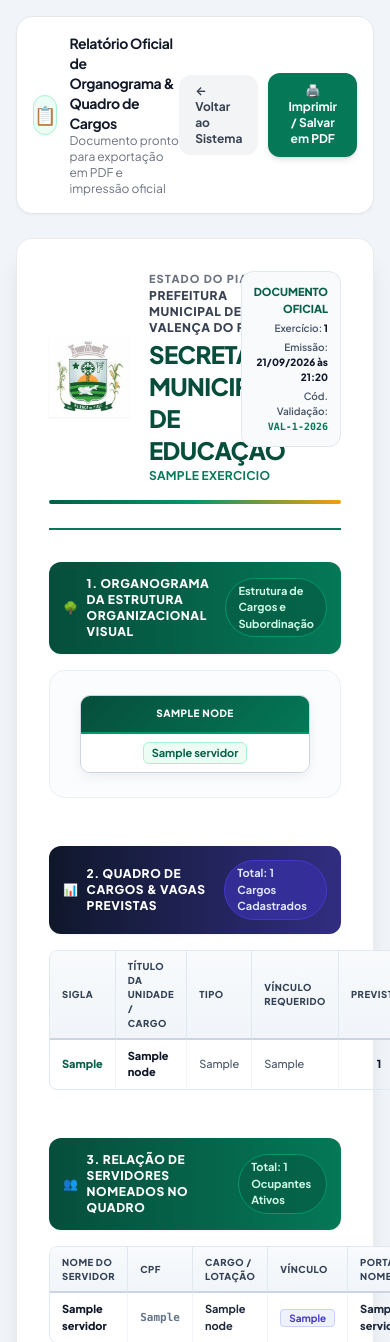
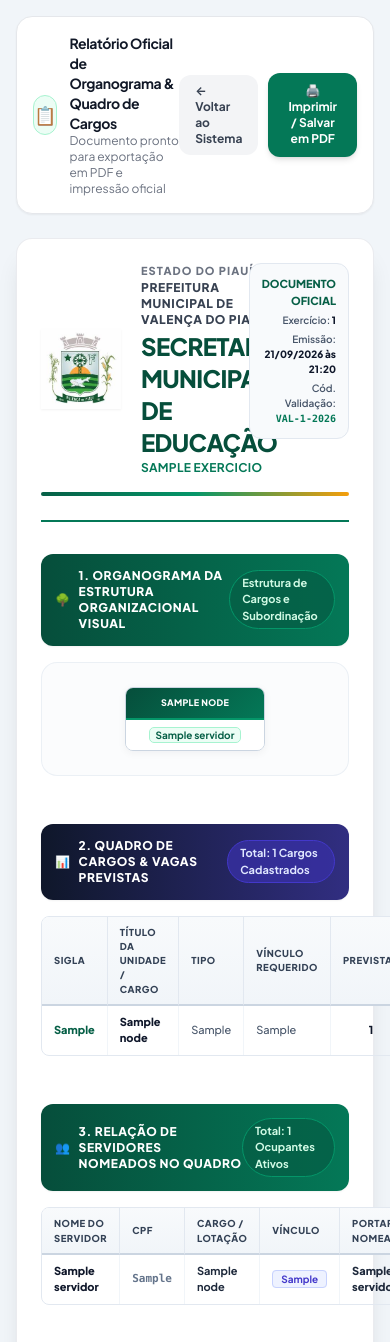
Before and after one commit to carlosvictorress/lotacaogestoor360, a Flask app: page /organograma/pdf/1 in a window 390 px wide; the page is wider, and only the part inside the window is pictured. Shown: the top 1342 px of that part. Run offline with Flask 3, Linux system fonts and the light colour scheme; a user stored in the database is signed in; data comes from the database, SQL or seed files in the repository; tables that the repository leaves empty hold one stand-in row (values such as "Sample post"); some libraries are stand-ins or nearby versions.

Commit message:
fix: ajustando layout responsivo e margens do PDF do organograma

```diff
--- a/templates/organograma_pdf.html
+++ b/templates/organograma_pdf.html
@@ -16,7 +16,7 @@
     <style>
         @page {
             size: A3 landscape;
-            margin: 10mm;
+            margin: 8mm;
         }
 
         @media print {
@@ -26,12 +26,24 @@
             body {
                 background: white !important;
                 padding: 0 !important;
+                margin: 0 !important;
+            }
+            #pdf-container {
+                max-width: 100% !important;
+                width: 100% !important;
+                box-shadow: none !important;
+                border: none !important;
+                padding: 0 !important;
+                margin: 0 !important;
             }
             .section-page-break {
                 page-break-before: always;
             }
             .pdf-watermark-fixed {
                 position: fixed !important;
+            }
+            .tree-content-inner {
+                zoom: 0.88;
             }
         }
 
@@ -56,14 +68,16 @@
             user-select: none;
         }
 
-        /* CARDS DO ORGANOGRAMA */
+        /* CARDS DO ORGANOGRAMA (AJUSTÁVEIS & COMPACTOS) */
         .org-card {
-            width: 230px;
+            min-width: 140px;
+            max-width: 200px;
+            width: 100%;
             box-sizing: border-box;
             background: #ffffff;
-            border-radius: 10px;
+            border-radius: 8px;
             border: 1px solid #cbd5e1;
-            box-shadow: 0 4px 12px rgba(15, 23, 42, 0.06);
+            box-shadow: 0 2px 8px rgba(15, 23, 42, 0.05);
             margin: 0 auto;
             overflow: hidden;
             transition: all 0.2s ease;
@@ -75,52 +89,57 @@
             background: linear-gradient(135deg, #064e3b 0%, #047857 100%);
             color: #ffffff;
             font-weight: 800;
-            font-size: 10px;
+            font-size: 9px;
             text-transform: uppercase;
-            letter-spacing: 0.5px;
+            letter-spacing: 0.3px;
             text-align: center;
-            padding: 6px 8px;
-            min-height: 38px;
+            padding: 5px 6px;
+            min-height: 32px;
             display: flex;
             align-items: center;
             justify-content: center;
-            line-height: 1.3;
+            line-height: 1.25;
             border-bottom: 2px solid #059669;
+            word-wrap: break-word;
+            overflow-wrap: break-word;
+            hyphens: auto;
         }
 
         .org-card-body {
             background-color: #ffffff;
             color: #1e293b;
             font-weight: 700;
-            font-size: 11px;
+            font-size: 10px;
             text-align: center;
-            padding: 8px 6px;
-            min-height: 34px;
+            padding: 6px 4px;
+            min-height: 30px;
             display: flex;
             align-items: center;
             justify-content: center;
             word-break: break-word;
+            line-height: 1.2;
         }
 
         .vaga-text {
             color: #dc2626;
             background-color: #fef2f2;
             border: 1px solid #fecaca;
-            padding: 2px 10px;
+            padding: 1px 8px;
             border-radius: 9999px;
-            font-size: 10px;
+            font-size: 9px;
             font-weight: 800;
-            letter-spacing: 0.8px;
+            letter-spacing: 0.5px;
         }
 
         .servidor-text {
             color: #065f46;
             background-color: #ecfdf5;
             border: 1px solid #a7f3d0;
-            padding: 2px 8px;
-            border-radius: 6px;
-            font-size: 11px;
+            padding: 1px 6px;
+            border-radius: 5px;
+            font-size: 10px;
             font-weight: 700;
+            word-break: break-word;
         }
 
         .tree-line-v {
@@ -211,7 +230,7 @@
     </div>
 
     <!-- CONTAINER PRINCIPAL DO DOCUMENTO -->
-    <div id="pdf-container" class="max-w-[1400px] mx-auto bg-white p-8 sm:p-10 rounded-2xl shadow-xl border border-gray-200/80 space-y-8 relative z-10">
+    <div id="pdf-container" class="max-w-[1400px] mx-auto bg-white p-6 sm:p-10 rounded-2xl shadow-xl border border-gray-200/80 space-y-8 relative z-10">
 
         <!-- CABEÇALHO OFICIAL DO MUNICÍPIO -->
         <div class="border-b-2 border-emerald-700 pb-6 relative">
@@ -250,7 +269,7 @@
             </div>
 
             {% macro render_node(node) %}
-            <div class="flex flex-col items-center">
+            <div class="flex flex-col items-center min-w-[140px] max-w-[200px] flex-1">
                 <div class="org-card">
                     <div class="org-card-header" title="{{ node.titulo }}">
                         {{ node.titulo }}
@@ -274,11 +293,9 @@
                     {% else %}
                         <div class="relative flex justify-center w-full mt-0.5">
                             <div class="absolute top-0 h-0.5 bg-emerald-600" style="left: calc(100% / {{ node.children|length }} / 2); right: calc(100% / {{ node.children|length }} / 2);"></div>
-                            <div class="flex justify-around w-full gap-4 pt-2">
+                            <div class="flex justify-center w-full gap-2 pt-2">
                                 {% for child in node.children %}
-                                    <div class="flex flex-col items-center flex-1">
-                                        {{ render_node(child) }}
-                                    </div>
+                                    {{ render_node(child) }}
                                 {% endfor %}
                             </div>
                         </div>
@@ -287,9 +304,9 @@
             </div>
             {% endmacro %}
 
-            <div class="py-6 overflow-x-auto bg-slate-50/50 rounded-2xl border border-slate-200/60 p-4">
+            <div class="py-6 overflow-x-auto bg-slate-50/50 rounded-2xl border border-slate-200/60 p-4 tree-content-inner">
                 {% if root_nodes and root_nodes|length > 0 %}
-                    <div class="flex flex-col items-center gap-8">
+                    <div class="flex flex-col items-center gap-6 w-full">
                         {% for r in root_nodes %}
                             {{ render_node(r) }}
                         {% endfor %}
@@ -450,7 +467,6 @@
                 </span>
             </div>
 
-
             <div class="grid grid-cols-6 gap-3 text-center">
                 <div class="bg-slate-50 p-3.5 rounded-xl border border-slate-200 border-t-4 border-t-slate-700">
                     <div class="text-[10px] font-black text-slate-500 uppercase">Total Cargos</div>
```
